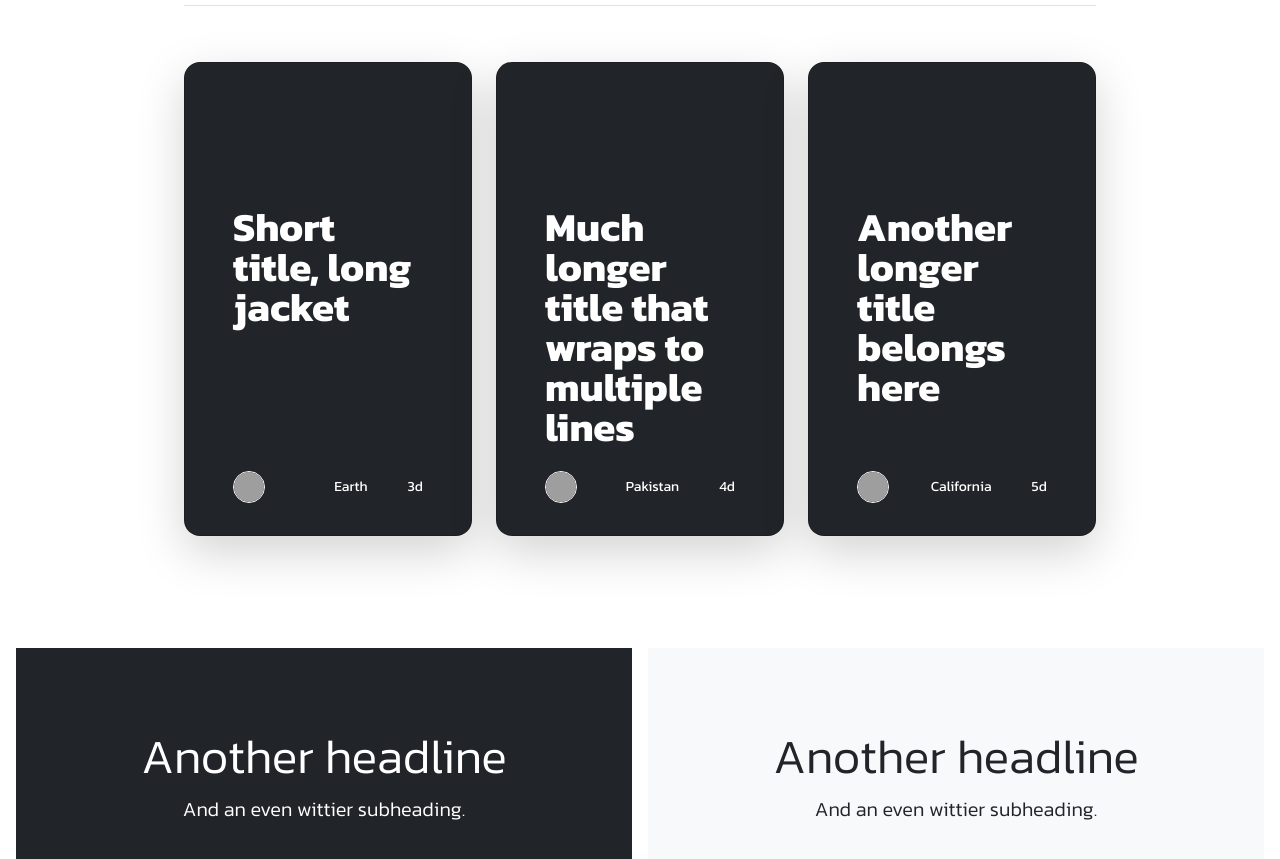
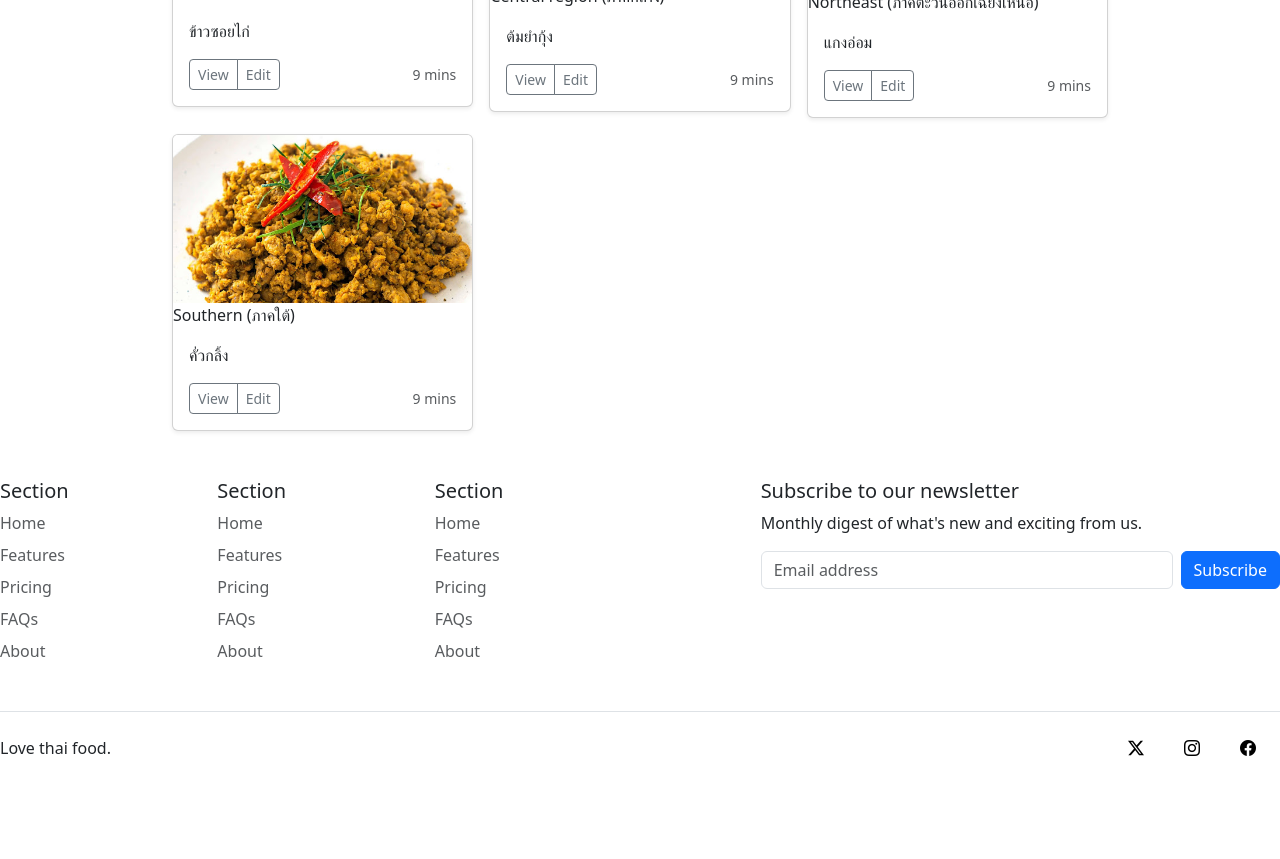
Before and after one commit to Panthita6/ThaiFood, a plain HTML site: page index.html in a window 1280 px wide. Shown: the part 1669-2528 px from the top of the page. Drawn offline with nearby package versions, Linux system fonts and the light colour scheme; grey boxes are pictures that could not be loaded.

Commit message:
new file

```diff
--- a/index.html
+++ b/index.html
@@ -12,13 +12,7 @@
 <link href="https://fonts.googleapis.com/css2?family=Kanit:ital,wght@0,100;0,200;0,300;0,400;0,500;0,600;0,700;0,800;0,900;1,100;1,200;1,300;1,400;1,500;1,600;1,700;1,800;1,900&display=swap" rel="stylesheet">
 <link rel="stylesheet" href="https://cdn.jsdelivr.net/npm/bootstrap-icons@1.11.3/font/bootstrap-icons.min.css">
 </head>
-<style>
-    body{
-        font-family: "kanit";
-    }
-</style>
 <body>
-    <!-- เริ่มส่วนหัว  navigator -->
     <header class="p-3 mb-3 border-bottom">
         <div class="container">
           <div class="d-flex flex-wrap align-items-center justify-content-center justify-content-lg-start">
@@ -27,10 +21,11 @@
             </a>
 
             <ul class="nav col-12 col-lg-auto me-lg-auto mb-2 justify-content-center mb-md-0">
-              <li><a href="#" class="text-warning nav-link px-2 link-secondary">Overview</a></li>
-              <li><a href="#" class="text-primary nav-link px-2 link-body-emphasis">หน้าแรก</a></li>
-              <li><a href="#" class="text-primary nav-link px-2 link-body-emphasis">ประวัติส่วนตัว</a></li>
-              <li><a href="#" class="text-primary nav-link px-2 link-body-emphasis">ติดต่อ</a></li>
+              <li><a href="#" class="text-warning nav-link px-2 link-secondary">Thailand</a></li>
+              <li><a href="#" class="text-primary nav-link px-2 link-body-emphasis">ภาคเหนือ</a></li>
+              <li><a href="#" class="text-primary nav-link px-2 link-body-emphasis">ภาคกลาง</a></li>
+              <li><a href="#" class="text-primary nav-link px-2 link-body-emphasis">ภาคตะวันออกเฉียงเหนือ</a></li>
+              <li><a href="#" class="text-primary nav-link px-2 link-body-emphasis">ภาคใต้</a></li>
             </ul>
 
             <form class="col-12 col-lg-auto mb-3 mb-lg-0 me-lg-3" role="search">
@@ -39,7 +34,7 @@
 
             <div class="dropdown text-end">
               <a href="#" class="d-block link-body-emphasis text-decoration-none dropdown-toggle" data-bs-toggle="dropdown" aria-expanded="false">
-                <img src="https://i.pinimg.com/736x/23/82/d4/2382d405c7c16e45092a3114a13d7531.jpg" alt="mdo" width="32" height="32" class="rounded-circle">
+                <img src="https://mumeaw.com/wp-content/uploads/2024/01/food4.webp" alt="mdo" width="32" height="32" class="rounded-circle">
               </a>
               <ul class="dropdown-menu text-small">
                 <li><a class="dropdown-item" href="#">New project...</a></li>
@@ -52,18 +47,12 @@
           </div>
         </div>
       </header>
-      <!-- จบส่วนหัว navigator -->
     <div id="carouselExample" class="carousel slide">
         <div class="carousel-inner">
           <div class="carousel-item active">
-            <img src="https://cdn.pixabay.com/photo/2020/08/22/17/51/boat-5509027_1280.jpg" class="d-block w-100" alt="...">
+            <img src="อาหาร.jpg" class="d-block w-100" alt="...">
           </div>
-          <div class="carousel-item">
-            <img src="https://cdn.pixabay.com/photo/2017/03/17/21/32/shell-2152731_1280.jpg" class="d-block w-100" alt="...">
-          </div>
-          <div class="carousel-item">
-            <img src="https://cdn.pixabay.com/photo/2023/06/16/15/14/sunset-8068208_1280.jpg" class="d-block w-100" alt="...">
-          </div>
+
         </div>
         <button class="carousel-control-prev" type="button" data-bs-target="#carouselExample" data-bs-slide="prev">
           <span class="carousel-control-prev-icon" aria-hidden="true"></span>
@@ -74,106 +63,142 @@
           <span class="visually-hidden">Next</span>
         </button>
       </div>
-       <!-- เริ่มส่วน2 cetered hero -->
       <div class="px-4 py-5 my-5 text-center">
-        <img class="d-block mx-auto mb-4" src="https://getbootstrap.com/docs/5.3/assets/brand/bootstrap-logo.svg" alt="" width="72" height="57">
-        <h1 class="display-5 fw-bold text-body-emphasis">Centered hero</h1>
+        <img class="d-block mx-auto mb-4" src="https://encrypted-tbn0.gstatic.com/images?q=tbn:ANd9GcStZN7mB-ic9tdy2oLVBf6N2WPS9ySg4kv0AQ&s"57">
+        <h1 class="display-5 fw-bold text-body-emphasis">ยินดีต้อนรับเข้าสู่อาหารหลากหลายภาค</h1>
         <div class="col-lg-6 mx-auto">
-          <p class="lead mb-4">Quickly design and customize responsive mobile-first sites with Bootstrap, the world’s most popular front-end open source toolkit, featuring Sass variables and mixins, responsive grid system, extensive prebuilt components, and powerful JavaScript plugins.</p>
+          <p class="lead mb-4"> พบกับอาหาร4ภาคแห่งประเทศไทย อร่อยไปทั่วโลก</p>
           <div class="d-grid gap-2 d-sm-flex justify-content-sm-center">
-            <button type="button" class="btn btn-primary btn-lg px-4 gap-3">Primary button</button>
-            <button type="button" class="btn btn-outline-secondary btn-lg px-4">Secondary</button>
           </div>
         </div>
       </div>
-      <!-- จบส่วน2 cetered hero  -->
-       <!-- เริ่มส่วน ฟิเจ้อ -->
-      <div class="container px-4 py-5" id="custom-cards">
-        <h2 class="pb-2 border-bottom">Custom cards</h2>
+      <!-- จบแนะนำ -->
+      <div class="container">
 
-        <div class="row row-cols-1 row-cols-lg-3 align-items-stretch g-4 py-5">
+        <div class="row row-cols-1 row-cols-sm-2 row-cols-md-3 g-3">
           <div class="col">
-            <div class="card card-cover h-100 overflow-hidden text-bg-dark rounded-4 shadow-lg" style="background-image: url('กระพุน.jpg');">
-              <div class="d-flex flex-column h-100 p-5 pb-3 text-white text-shadow-1">
-                <h3 class="pt-5 mt-5 mb-4 display-6 lh-1 fw-bold">Short title, long jacket</h3>
-                <ul class="d-flex list-unstyled mt-auto">
-                  <li class="me-auto">
-                    <img src="https://github.com/twbs.png" alt="Bootstrap" width="32" height="32" class="rounded-circle border border-white">
-                  </li>
-                  <li class="d-flex align-items-center me-3">
-                    <svg class="bi me-2" width="1em" height="1em"><use xlink:href="#geo-fill"></use></svg>
-                    <small>Earth</small>
-                  </li>
-                  <li class="d-flex align-items-center">
-                    <svg class="bi me-2" width="1em" height="1em"><use xlink:href="#calendar3"></use></svg>
-                    <small>3d</small>
-                  </li>
-                </ul>
+            <div class="card shadow-sm">
+              <img src="N1.jpg" class="card-img-top" alt="...">The North (ภาคเหนือ)
+              <div class="card-body">
+                <p class="card-text">ข้าวซอยไก่</p>
+                <div class="d-flex justify-content-between align-items-center">
+                  <div class="btn-group">
+                    <button type="button" class="btn btn-sm btn-outline-secondary">View</button>
+                    <button type="button" class="btn btn-sm btn-outline-secondary">Edit</button>
+                  </div>
+                  <small class="text-body-secondary">9 mins</small>
                 </div>
               </div>
             </div>
-    <!-- จบฟิเจ้อ -->
-     <!-- เริ่มโปรดัก -->
+          </div>
           <div class="col">
-            <div class="card card-cover h-100 overflow-hidden text-bg-dark rounded-4 shadow-lg" style="background-image: url('142923.jpg');">
-              <div class="d-flex flex-column h-100 p-5 pb-3 text-white text-shadow-1">
-                <h3 class="pt-5 mt-5 mb-4 display-6 lh-1 fw-bold">Much longer title that wraps to multiple lines</h3>
-                <ul class="d-flex list-unstyled mt-auto">
-                  <li class="me-auto">
-                    <img src="https://github.com/twbs.png" alt="Bootstrap" width="32" height="32" class="rounded-circle border border-white">
-                  </li>
-                  <li class="d-flex align-items-center me-3">
-                    <svg class="bi me-2" width="1em" height="1em"><use xlink:href="#geo-fill"></use></svg>
-                    <small>Pakistan</small>
-                  </li>
-                  <li class="d-flex align-items-center">
-                    <svg class="bi me-2" width="1em" height="1em"><use xlink:href="#calendar3"></use></svg>
-                    <small>4d</small>
-                  </li>
-                </ul>
+            <div class="card shadow-sm">
+              <img src="02.jpg" class="card-img-top" alt="...">Central region (ภาคกลาง)
+              <div class="card-body">
+                <p class="card-text">ต้มยำกุ้ง</p>
+                <div class="d-flex justify-content-between align-items-center">
+                  <div class="btn-group">
+                    <button type="button" class="btn btn-sm btn-outline-secondary">View</button>
+                    <button type="button" class="btn btn-sm btn-outline-secondary">Edit</button>
+                  </div>
+                  <small class="text-body-secondary">9 mins</small>
                 </div>
               </div>
             </div>
-          <!-- จบโปรดักสักที -->
+          </div>
+          <div class="col">
+            <div class="card shadow-sm">
+              <img src="03.webp" class="card-img-top" alt="...">Northeast (ภาคตะวันออกเฉียงเหนือ)
+              <div class="card-body">
+                <p class="card-text">แกงอ่อม</p>
+                <div class="d-flex justify-content-between align-items-center">
+                  <div class="btn-group">
+                    <button type="button" class="btn btn-sm btn-outline-secondary">View</button>
+                    <button type="button" class="btn btn-sm btn-outline-secondary">Edit</button>
+                  </div>
+                  <small class="text-body-secondary">9 mins</small>
+                </div>
+              </div>
+            </div>
+          </div>
 
           <div class="col">
-            <div class="card card-cover h-100 overflow-hidden text-bg-dark rounded-4 shadow-lg" style="background-image: url('กระพุน.jpg');">
-              <div class="d-flex flex-column h-100 p-5 pb-3 text-shadow-1">
-                <h3 class="pt-5 mt-5 mb-4 display-6 lh-1 fw-bold">Another longer title belongs here</h3>
-                <ul class="d-flex list-unstyled mt-auto">
-                  <li class="me-auto">
-                    <img src="https://github.com/twbs.png" alt="Bootstrap" width="32" height="32" class="rounded-circle border border-white">
-                  </li>
-                  <li class="d-flex align-items-center me-3">
-                    <svg class="bi me-2" width="1em" height="1em"><use xlink:href="#geo-fill"></use></svg>
-                    <small>California</small>
-                  </li>
-                  <li class="d-flex align-items-center">
-                    <svg class="bi me-2" width="1em" height="1em"><use xlink:href="#calendar3"></use></svg>
-                    <small>5d</small>
-                  </li>
-                </ul>
+            <div class="card shadow-sm">
+              <img src="04.jpg" class="card-img-top" alt="...">Southern (ภาคใต้)
+              <div class="card-body">
+                <p class="card-text">คั่วกลิ้ง</p>
+                <div class="d-flex justify-content-between align-items-center">
+                  <div class="btn-group">
+                    <button type="button" class="btn btn-sm btn-outline-secondary">View</button>
+                    <button type="button" class="btn btn-sm btn-outline-secondary">Edit</button>
+                  </div>
+                  <small class="text-body-secondary">9 mins</small>
                 </div>
               </div>
             </div>
           </div>
         </div>
-      <div class="d-md-flex flex-md-equal w-100 my-md-3 ps-md-3">
-        <div class="text-bg-dark me-md-3 pt-3 px-3 pt-md-5 px-md-5 text-center overflow-hidden">
-          <div class="my-3 py-3">
-            <h2 class="display-5">Another headline</h2>
-            <p class="lead">And an even wittier subheading.</p>
       </div>
-          <div class="bg-body-tertiary shadow-sm mx-auto" style="width: 80%; height: 300px; border-radius: 21px 21px 0 0;"></div>
     </div>
-        <div class="bg-body-tertiary me-md-3 pt-3 px-3 pt-md-5 px-md-5 text-center overflow-hidden">
-          <div class="my-3 p-3">
-            <h2 class="display-5">Another headline</h2>
-            <p class="lead">And an even wittier subheading.</p>
+          <!-- จบกล่องรูป -->
+          <!-- เริ่มท้ายสุด     -->
+
+          <footer class="py-5">
+            <div class="row">
+              <div class="col-6 col-md-2 mb-3">
+                <h5>Section</h5>
+                <ul class="nav flex-column">
+                  <li class="nav-item mb-2"><a href="#" class="nav-link p-0 text-body-secondary">Home</a></li>
+                  <li class="nav-item mb-2"><a href="#" class="nav-link p-0 text-body-secondary">Features</a></li>
+                  <li class="nav-item mb-2"><a href="#" class="nav-link p-0 text-body-secondary">Pricing</a></li>
+                  <li class="nav-item mb-2"><a href="#" class="nav-link p-0 text-body-secondary">FAQs</a></li>
+                  <li class="nav-item mb-2"><a href="#" class="nav-link p-0 text-body-secondary">About</a></li>
+                </ul>
               </div>
-          <div class="bg-dark shadow-sm mx-auto" style="width: 80%; height: 300px; border-radius: 21px 21px 0 0;"></div>
+
+              <div class="col-6 col-md-2 mb-3">
+                <h5>Section</h5>
+                <ul class="nav flex-column">
+                  <li class="nav-item mb-2"><a href="#" class="nav-link p-0 text-body-secondary">Home</a></li>
+                  <li class="nav-item mb-2"><a href="#" class="nav-link p-0 text-body-secondary">Features</a></li>
+                  <li class="nav-item mb-2"><a href="#" class="nav-link p-0 text-body-secondary">Pricing</a></li>
+                  <li class="nav-item mb-2"><a href="#" class="nav-link p-0 text-body-secondary">FAQs</a></li>
+                  <li class="nav-item mb-2"><a href="#" class="nav-link p-0 text-body-secondary">About</a></li>
+                </ul>
+              </div>
+
+              <div class="col-6 col-md-2 mb-3">
+                <h5>Section</h5>
+                <ul class="nav flex-column">
+                  <li class="nav-item mb-2"><a href="#" class="nav-link p-0 text-body-secondary">Home</a></li>
+                  <li class="nav-item mb-2"><a href="#" class="nav-link p-0 text-body-secondary">Features</a></li>
+                  <li class="nav-item mb-2"><a href="#" class="nav-link p-0 text-body-secondary">Pricing</a></li>
+                  <li class="nav-item mb-2"><a href="#" class="nav-link p-0 text-body-secondary">FAQs</a></li>
+                  <li class="nav-item mb-2"><a href="#" class="nav-link p-0 text-body-secondary">About</a></li>
+                </ul>
+              </div>
+
+              <div class="col-md-5 offset-md-1 mb-3">
+                <form>
+                  <h5>Subscribe to our newsletter</h5>
+                  <p>Monthly digest of what's new and exciting from us.</p>
+                  <div class="d-flex flex-column flex-sm-row w-100 gap-2">
+                    <label for="newsletter1" class="visually-hidden">Email address</label>
+                    <input id="newsletter1" type="text" class="form-control" placeholder="Email address">
+                    <button class="btn btn-primary" type="button">Subscribe</button>
+                  </div>
+                </form>
               </div>
             </div>
 
+            <div class="d-flex flex-column flex-sm-row justify-content-between py-4 my-4 border-top">
+              <p>Love thai food.</p>
+              <ul class="list-unstyled d-flex">
+                <li class="ms-3"><a class="link-body-emphasis" href="#"><i class="bi bi-twitter-x"></i><svg class="bi" width="24" height="24"><use xlink:href="#twitter"></use></svg></a></li>
+                <li class="ms-3"><a class="link-body-emphasis" href="#"><i class="bi bi-instagram"></i><svg class="bi" width="24" height="24"><use xlink:href="#instagram"></use></svg></a></li>
+                <li class="ms-3"><a class="link-body-emphasis" href="#"><i class="bi bi-facebook"></i><svg class="bi" width="24" height="24"><use xlink:href="#facebook"></use></svg></a></li>
+              </ul>
+            </div>
+          </footer>
 </body>
 </html>
```
Lines whose indentation alone changed are shown as unchanged.
